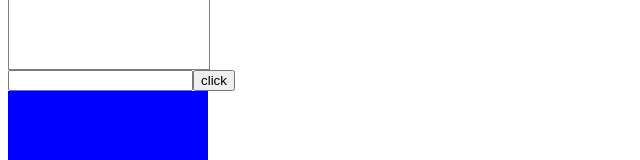
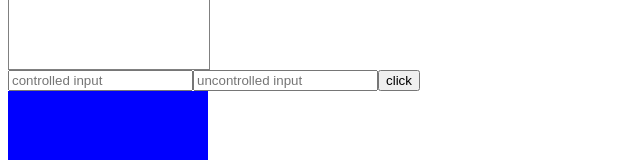
Before and after one commit to kittensgit/repeat-react-ts, a React (Create React App) app: page / in a window 1280 px wide. Shown: the part 140-300 px from the top of the page, without its empty margins (0-640 px from the left). Built offline with nearby package versions, Linux system fonts and the light colour scheme; no server answers.

Commit message:
typing useRef, uncontrolled input

```diff
--- a/src/components/EventsExample.tsx
+++ b/src/components/EventsExample.tsx
@@ -1,15 +1,17 @@
-import React, { FC, useState } from 'react';
+import React, { FC, useRef, useState } from 'react';
 
 const EventsExample: FC = () => {
     const [value, setValue] = useState<string>('');
     const [isDrag, setIsDrag] = useState<boolean>(false); // элеминт в поле квадарата или нет
+    const inputRef = useRef<HTMLInputElement>(null);
 
     const changeHandler = (e: React.ChangeEvent<HTMLInputElement>) => {
         setValue(e.target.value);
     };
 
     const clickHandler = (e: React.MouseEvent<HTMLButtonElement>) => {
-        console.log(value);
+        console.log('controlled input', value);
+        console.log('uncontrolled input', inputRef.current?.value);
     };
 
     const dragHandler = (e: React.DragEvent<HTMLDivElement>) => {
@@ -29,7 +31,17 @@ const EventsExample: FC = () => {
 
     return (
         <div>
-            <input value={value} onChange={changeHandler} type="text" />
+            <input
+                placeholder="controlled input"
+                value={value}
+                onChange={changeHandler}
+                type="text"
+            />
+            <input
+                placeholder="uncontrolled input"
+                ref={inputRef}
+                type="text"
+            />
             <button onClick={clickHandler}>click</button>
             <div
                 onDrag={dragHandler}
```
